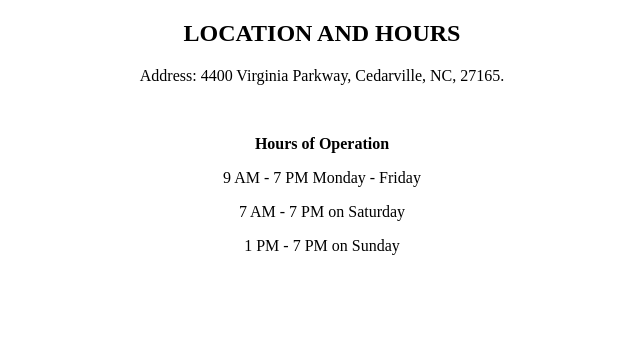
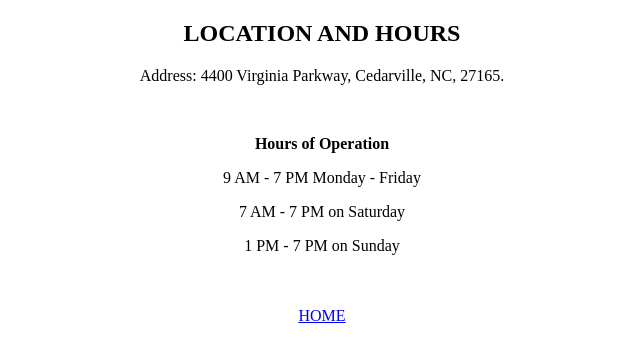
Before and after one commit to momentum-morehouse/small-business-website-SMartin2920, a plain HTML site: page info.html in a window 1280 px wide. Shown: the full height of the page, 318-958 px from the left. Drawn offline with Linux system fonts and the light colour scheme.

Commit message:
Added home buttons

```diff
--- a/info.html
+++ b/info.html
@@ -8,4 +8,7 @@
 <p>9 AM - 7 PM Monday - Friday </p>
   <p> 7 AM - 7 PM on Saturday</p>
   <p> 1 PM - 7 PM on Sunday </p>
+<br>
+<br>
+<nav> <a href="index.html" > HOME </a> </nav>
 </center>
```
Also changed, not shown: in-stock.html (+1 -0 lines).
